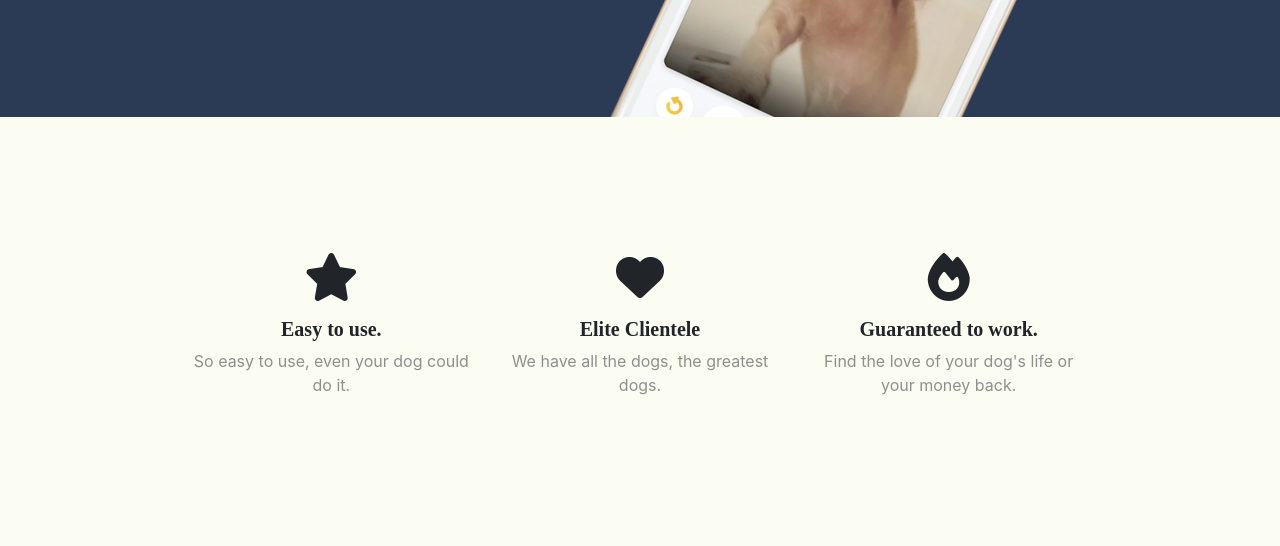
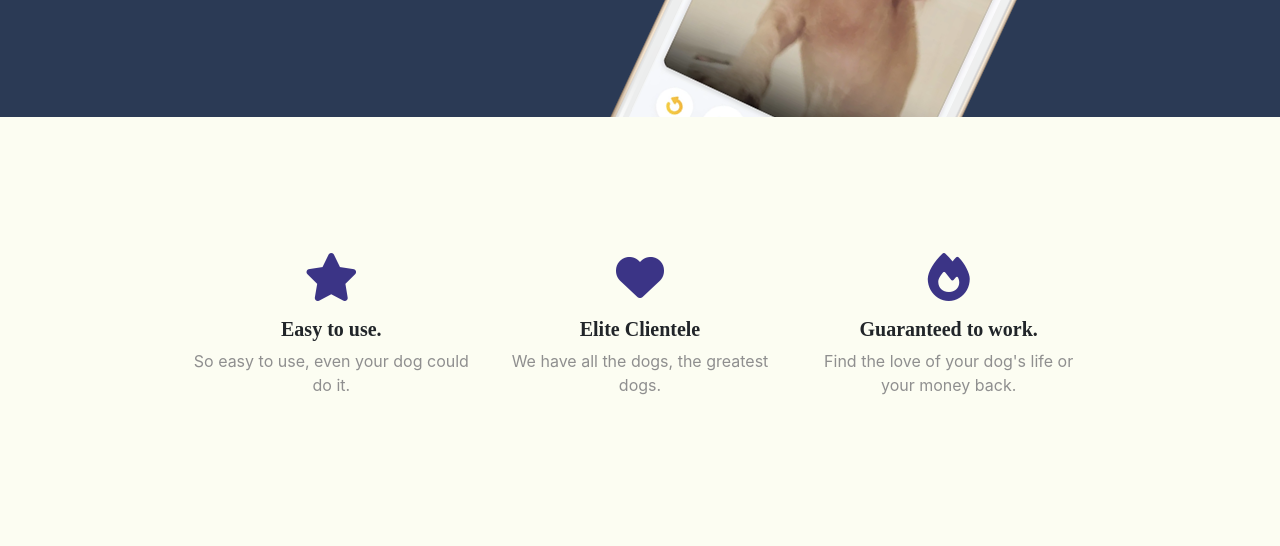
Before and after one commit to MarvinZun19/facedog, a plain HTML site: page index.html in a window 1280 px wide. Shown: the part 542-1088 px from the top of the page. Drawn offline with nearby package versions, Linux system fonts and the light colour scheme.

Commit message:
color icons

```diff
--- a/css/styles.css
+++ b/css/styles.css
@@ -1,6 +1,6 @@
 :root {
 	--bg-start-header: #2B3A55;
-	--icons: ##3B3486;
+	--icons: #3B3486;
 	--icons-hover: #3B3486;
 	--features-bg: #FCFDF2;
 
```
